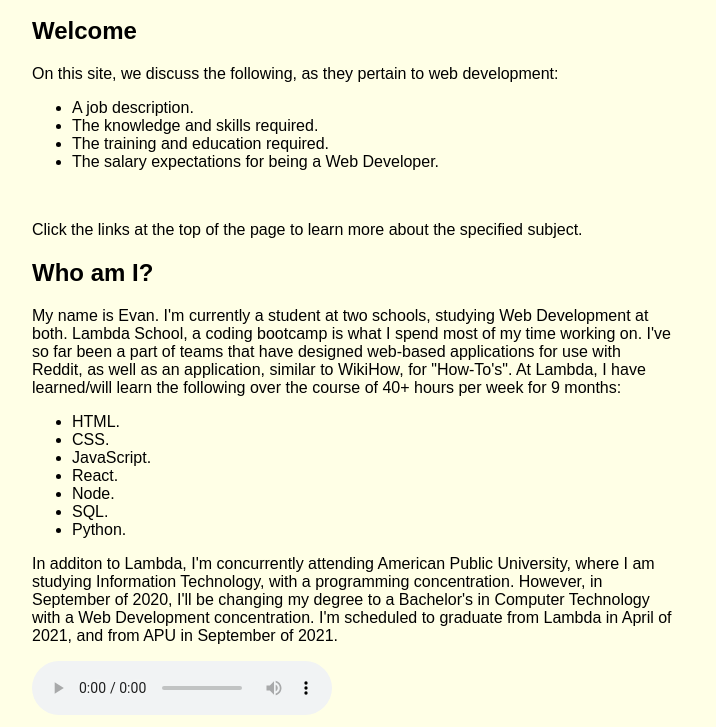
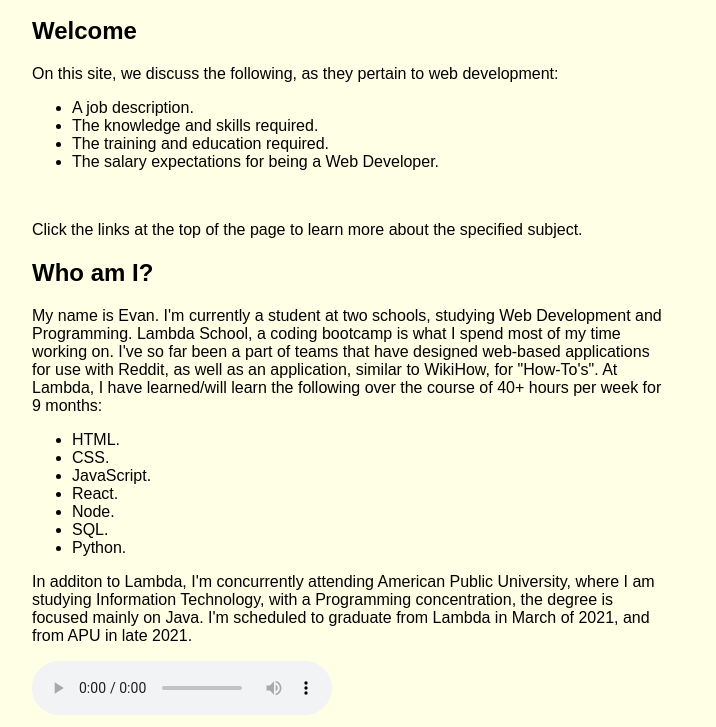
Before and after one commit to notrabe/WebDevAPU, a plain HTML site: page Week 8 Assignment/index.html in a window 1280 px wide. Shown: the part 156-883 px from the top of the page, without its empty margins (288-1004 px from the left). Drawn offline with Linux system fonts and the light colour scheme.

Commit message:
Updated info in index.html

```diff
--- a/Week 8 Assignment/index.html
+++ b/Week 8 Assignment/index.html
@@ -36,7 +36,7 @@
 
 
             <h2>Who am I?</h2>
-            <p>My name is Evan. I'm currently a student at two schools, studying Web Development at both. Lambda School, a coding bootcamp is what I spend most of my time working on. I've so far been a part of teams that have designed  web-based applications for use with Reddit, as well as an application, similar to WikiHow, for "How-To's". At Lambda, I have learned/will learn the following over the course of 40+ hours per week for 9 months:</p>
+            <p>My name is Evan. I'm currently a student at two schools, studying Web Development and Programming. Lambda School, a coding bootcamp is what I spend most of my time working on. I've so far been a part of teams that have designed  web-based applications for use with Reddit, as well as an application, similar to WikiHow, for "How-To's". At Lambda, I have learned/will learn the following over the course of 40+ hours per week for 9 months:</p>
                 <ul>
                     <li>HTML.</li>
                     <li>CSS.</li>
@@ -46,7 +46,7 @@
                     <li>SQL.</li>
                     <li>Python.</li>
                 </ul>
-                <p>In additon to Lambda, I'm concurrently attending American Public University, where I am studying Information Technology, with a programming concentration. However, in September of 2020, I'll be changing my degree to a Bachelor's in Computer Technology with a Web Development concentration. I'm scheduled to graduate from Lambda in April of 2021, and from APU in September of 2021.
+                <p>In additon to Lambda, I'm concurrently attending American Public University, where I am studying Information Technology, with a Programming concentration, the degree is focused mainly on Java. I'm scheduled to graduate from Lambda in March of 2021, and from APU in late 2021.
             </p>
 
             <audio controls>
```
